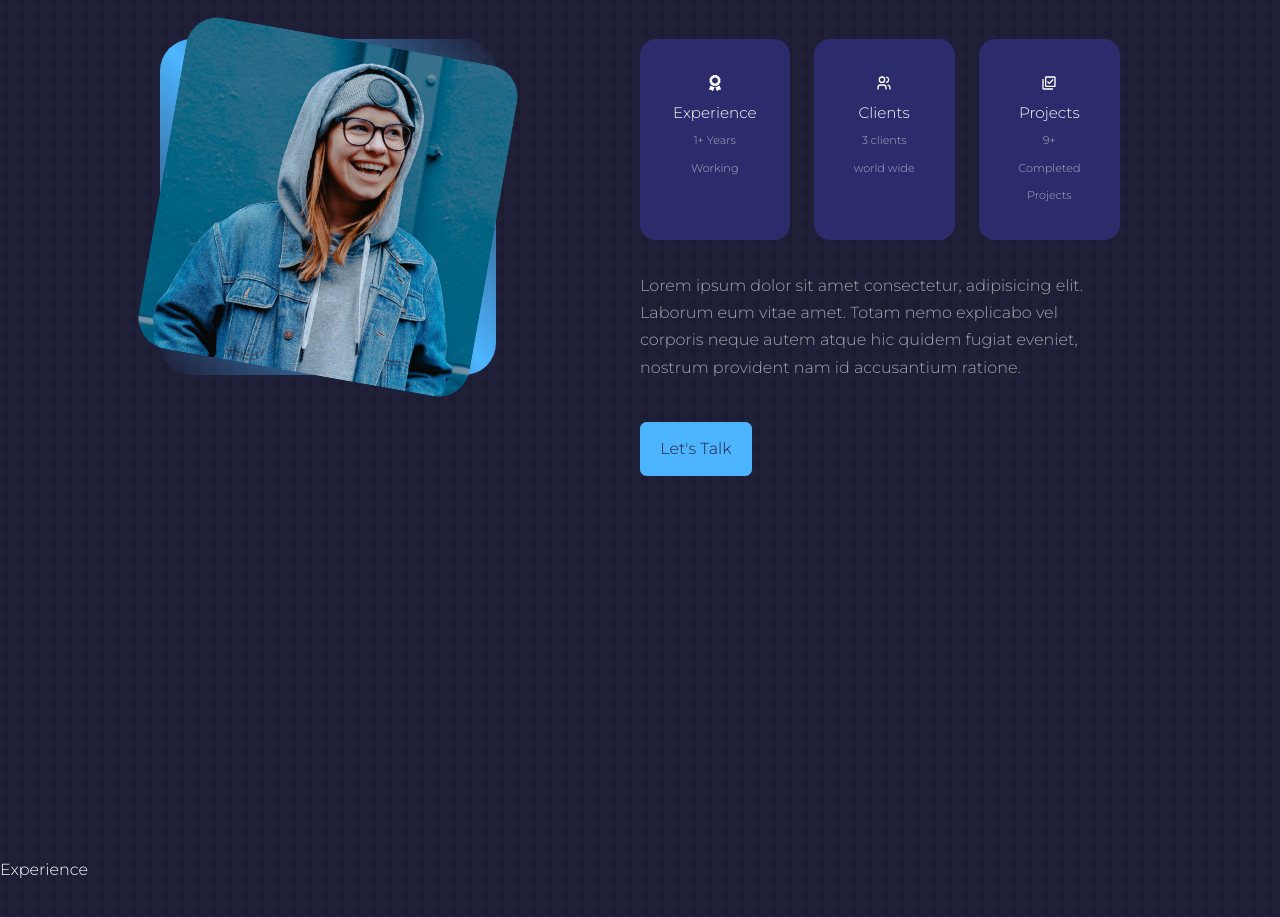
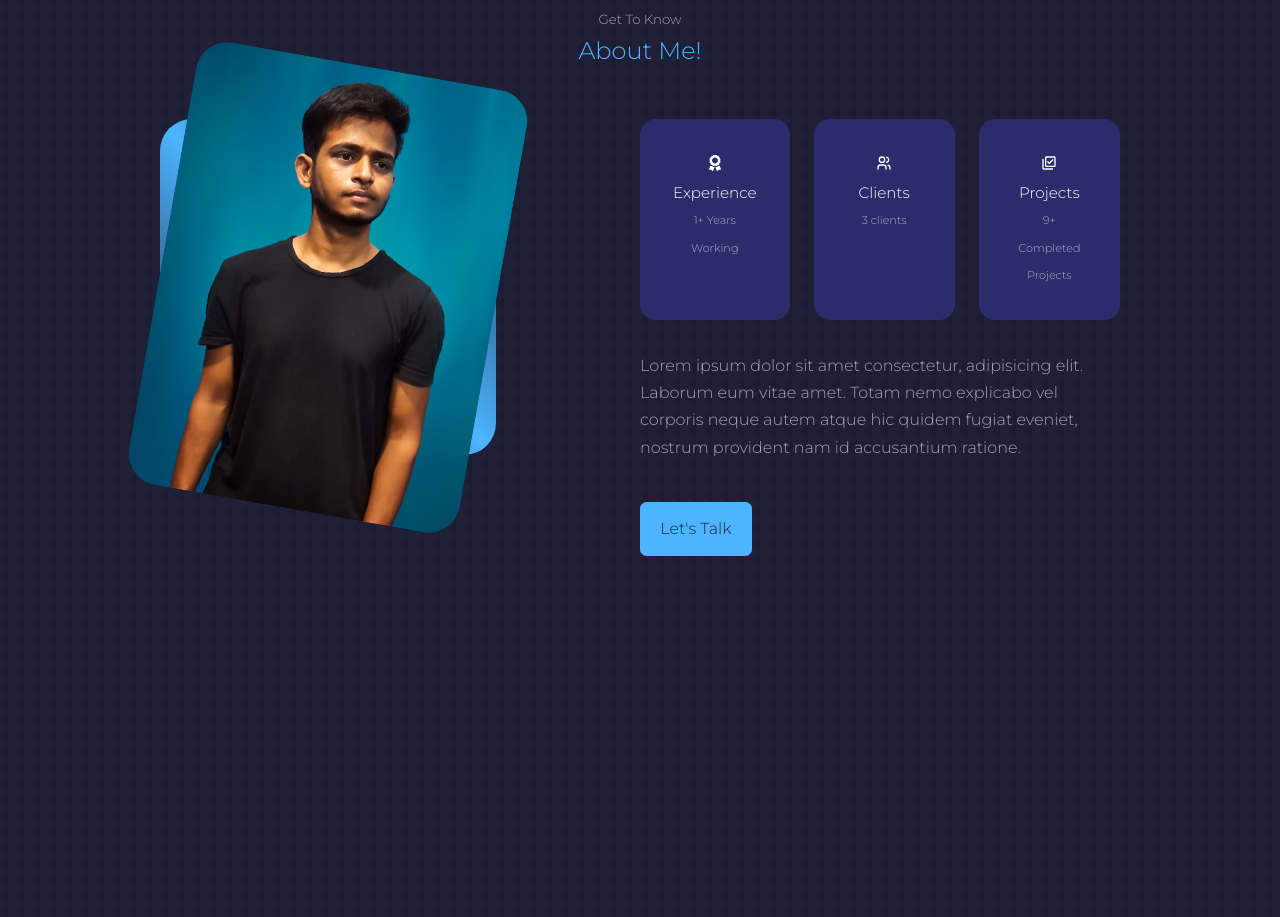
Before and after one commit to VALIANTGUARDIAN/Portfolio, a React (Create React App) app: page / in a window 1280 px wide. Shown: the part 1000-1917 px from the top of the page. Built offline with nearby package versions, Linux system fonts and the light colour scheme.

Commit message:
css update

```diff
--- a/src/components/about/About.jsx
+++ b/src/components/about/About.jsx
@@ -28,7 +28,7 @@
           <article className="about__card">
             <TbUsers className="about__icons"/>
             <h5>Clients</h5>
-            <small>3 clients world wide</small>
+            <small>3 clients</small>
           </article>
           <article className="about__card">
             <MdOutlineLibraryAddCheck className="about__icons"/>
--- a/src/components/header/header.css
+++ b/src/components/header/header.css
@@ -1,5 +1,5 @@
 header{
-    height: 100vh;
+    height: 110vh;
     padding-top: 7rem;
     overflow: hidden;
 }
```
Also changed, not shown: src/assets/me-about.jpg, src/assets/me.png.
